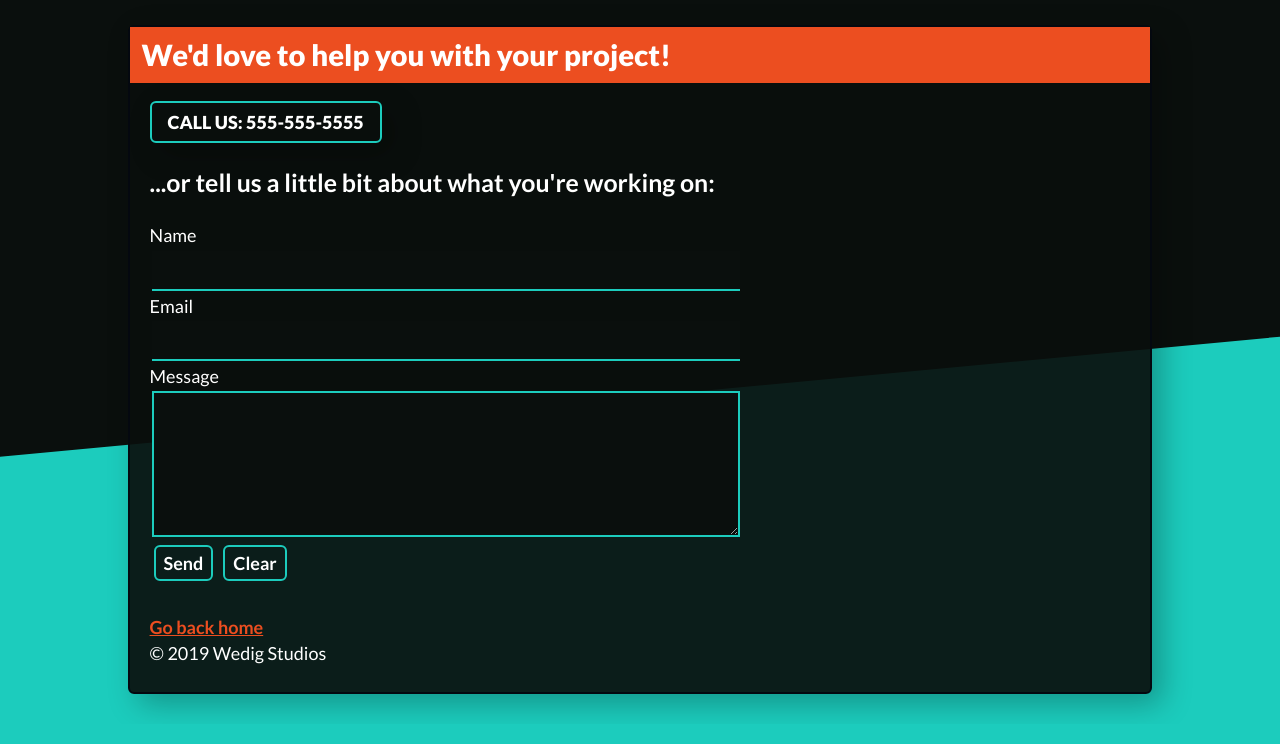
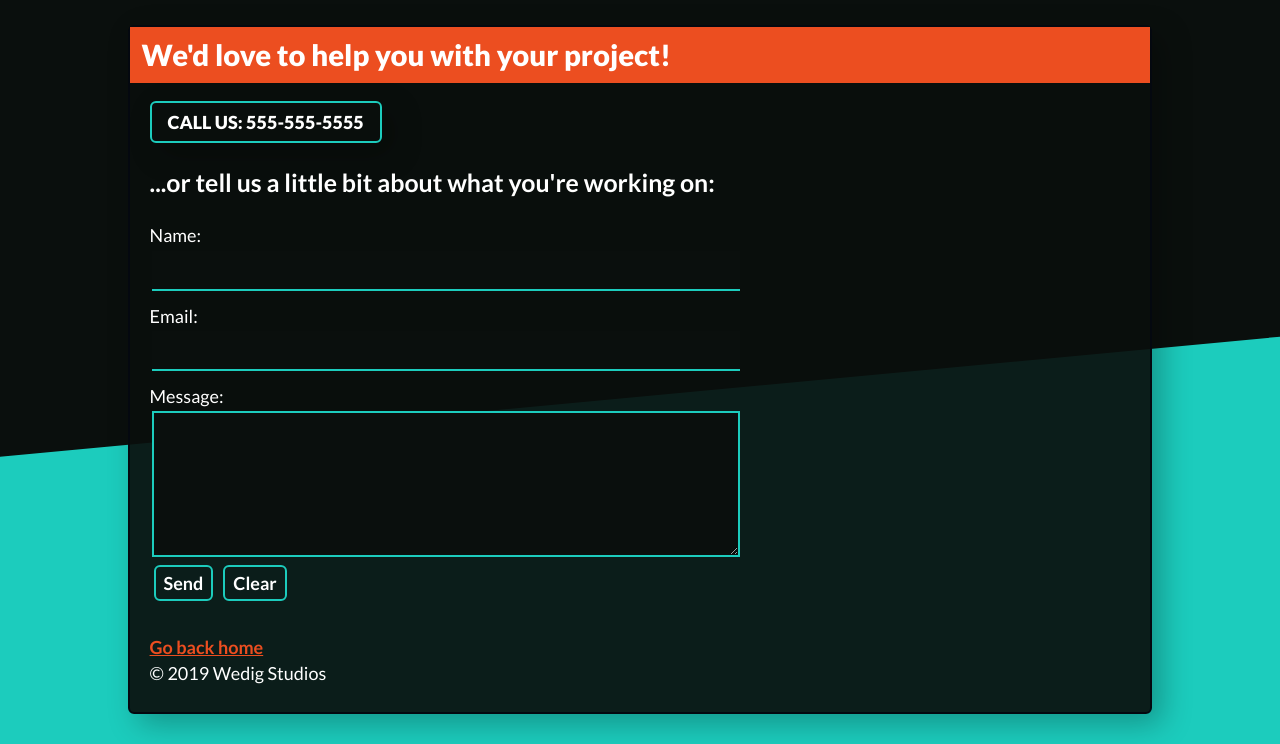
Before and after one commit to hmac2222/wedig-studios, a Gatsby site: page /contact in a window 1280 px wide. Shown: the part 169-913 px from the top of the page. Built offline with nearby package versions, Linux system fonts and the light colour scheme; Gatsby itself is replaced by a stand-in of ours.

Commit message:
Adjusted margins between input elements on contact

```diff
--- a/src/components/layout.css
+++ b/src/components/layout.css
@@ -727,7 +727,7 @@ box-shadow: 10px 10px 30px 0px rgba(0,0,0,0.27);
 
 .contact-container #name {
   display: block;
-  margin: 2px;
+  margin: 2px 2px 12px 2px;
   padding: 6px;
   width: 100%;
   font-weight: 700;
@@ -745,7 +745,7 @@ box-shadow: 10px 10px 30px 0px rgba(0,0,0,0.27);
 
 .contact-container #email {
   display: block;
-  margin: 2px;
+  margin: 2px 2px 12px 2px;
   padding: 6px;
   width: 100%;
   font-weight: bold;
--- a/src/pages/contact.js
+++ b/src/pages/contact.js
@@ -13,15 +13,15 @@ const ContactPage = () => (
         <h3>...or tell us a little bit about what you're working on:</h3>
         <div className="contact-container"><form className="contact-form" method="post" action="#">
             <label>
-                Name
+                Name:
     <input type="text" name="name" id="name" />
             </label>
             <label>
-                Email
+                Email:
     <input type="email" name="email" id="email" />
             </label>
             <label>
-                Message
+                Message:
     <textarea name="message" id="message" rows="5" />
             </label>
             <button type="submit">Send</button>
```
